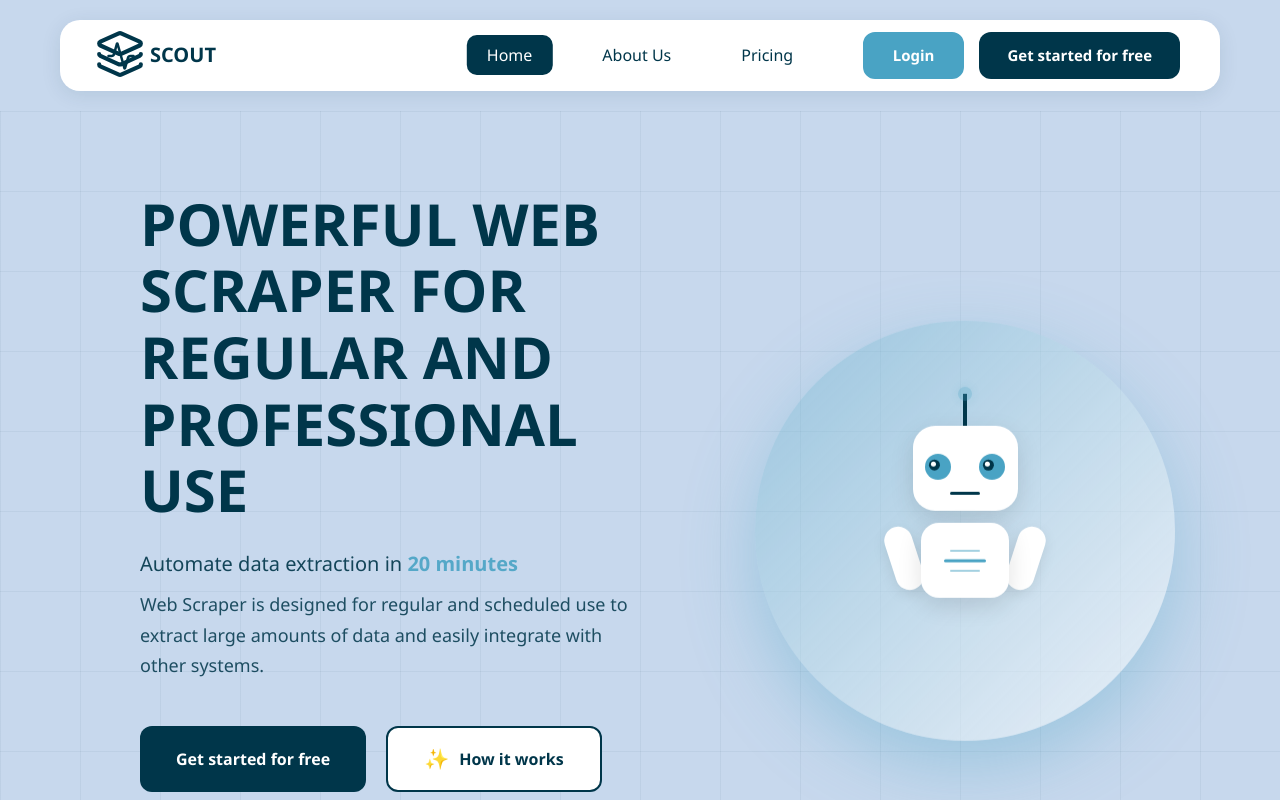
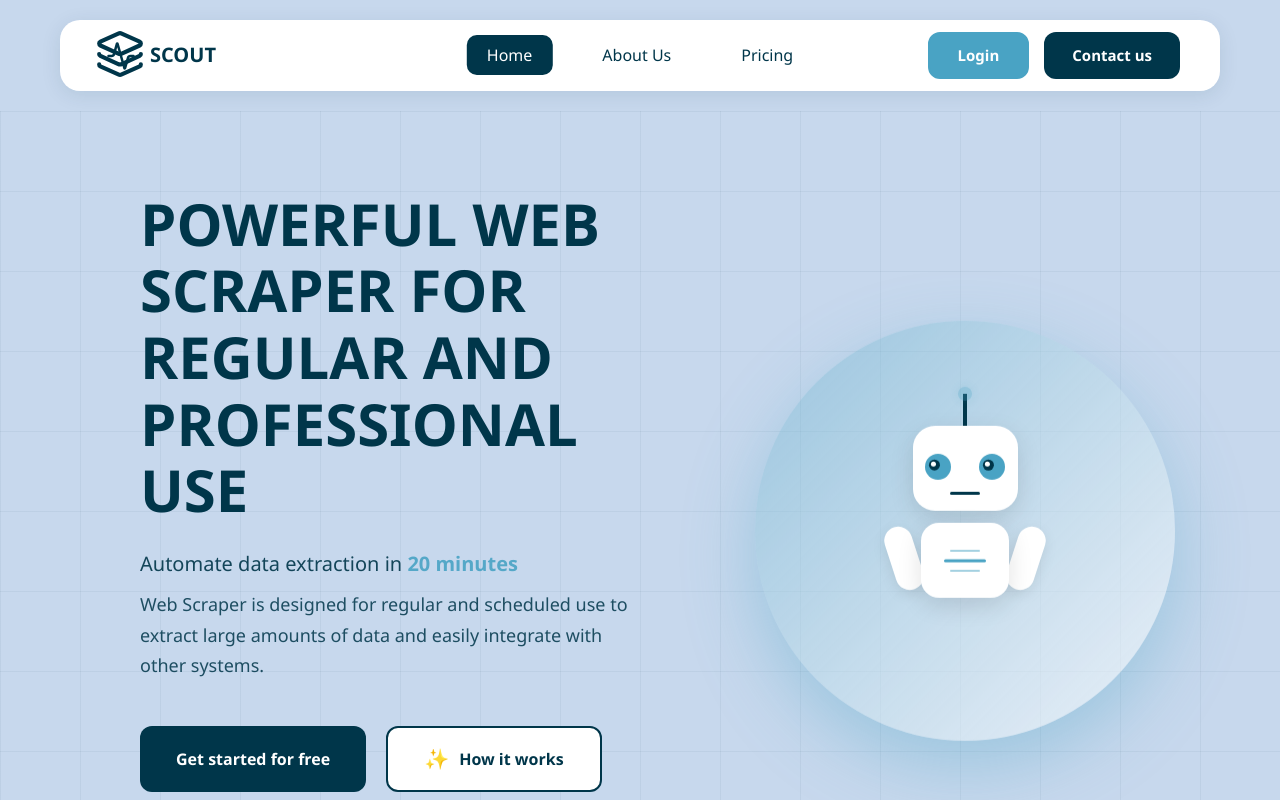
Before and after one commit to SadiaKhalil125/LeadGenerationPro, a React (Vite) app in the folder LeadGenerationPro/lead_generation_frontend/: page / in a window 1280 px wide. Shown: the top 800 px of the page. Built offline with nearby package versions, Linux system fonts and the light colour scheme.

Commit message:
minor changes

```diff
--- a/LeadGenerationPro/lead_generation_frontend/src/Homepage.jsx
+++ b/LeadGenerationPro/lead_generation_frontend/src/Homepage.jsx
@@ -279,6 +279,12 @@ export default function WebScraperLanding() {
               transition: 'all 0.3s',
               fontSize: '15px'
             }}
+              onClick={() => {
+                document.getElementById('contact us')?.scrollIntoView({
+                behavior: 'smooth',
+                block: 'start'
+              });
+            }}
             onMouseEnter={(e) => {
               e.target.style.backgroundColor = 'white';
               e.target.style.color = '#00364A';
@@ -293,7 +299,7 @@ export default function WebScraperLanding() {
               e.target.style.transform = 'translateY(0)';
               e.target.style.boxShadow = 'none';
             }}>
-              Get started for free
+              Contact us
             </button>
           </div>
         </div>
@@ -1103,7 +1109,9 @@ export default function WebScraperLanding() {
       </section>
 
       {/* Contact Us Section */}
-      <section style={{
+      <section
+      id="contact us"
+      style={{
         padding: '60px 60px',
         backgroundColor: '#E0EFFF',
         position: 'relative',
```
